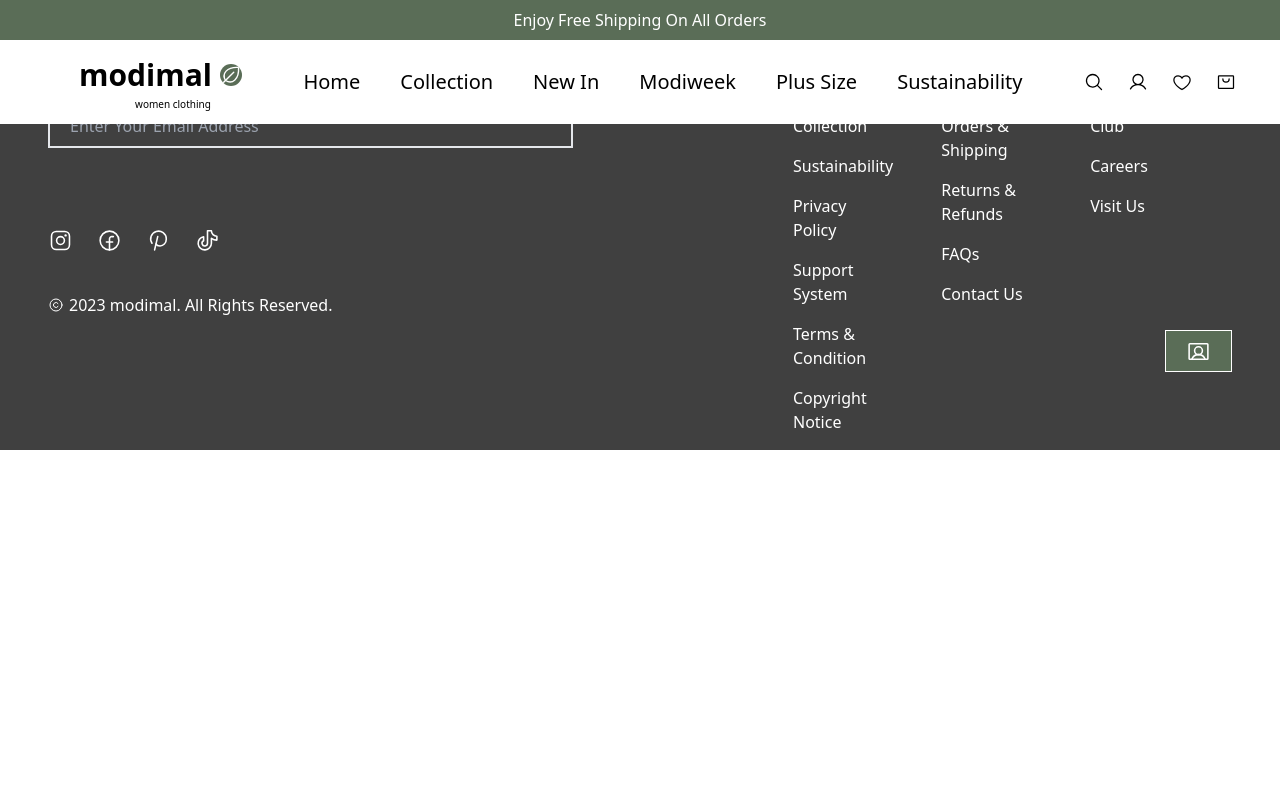
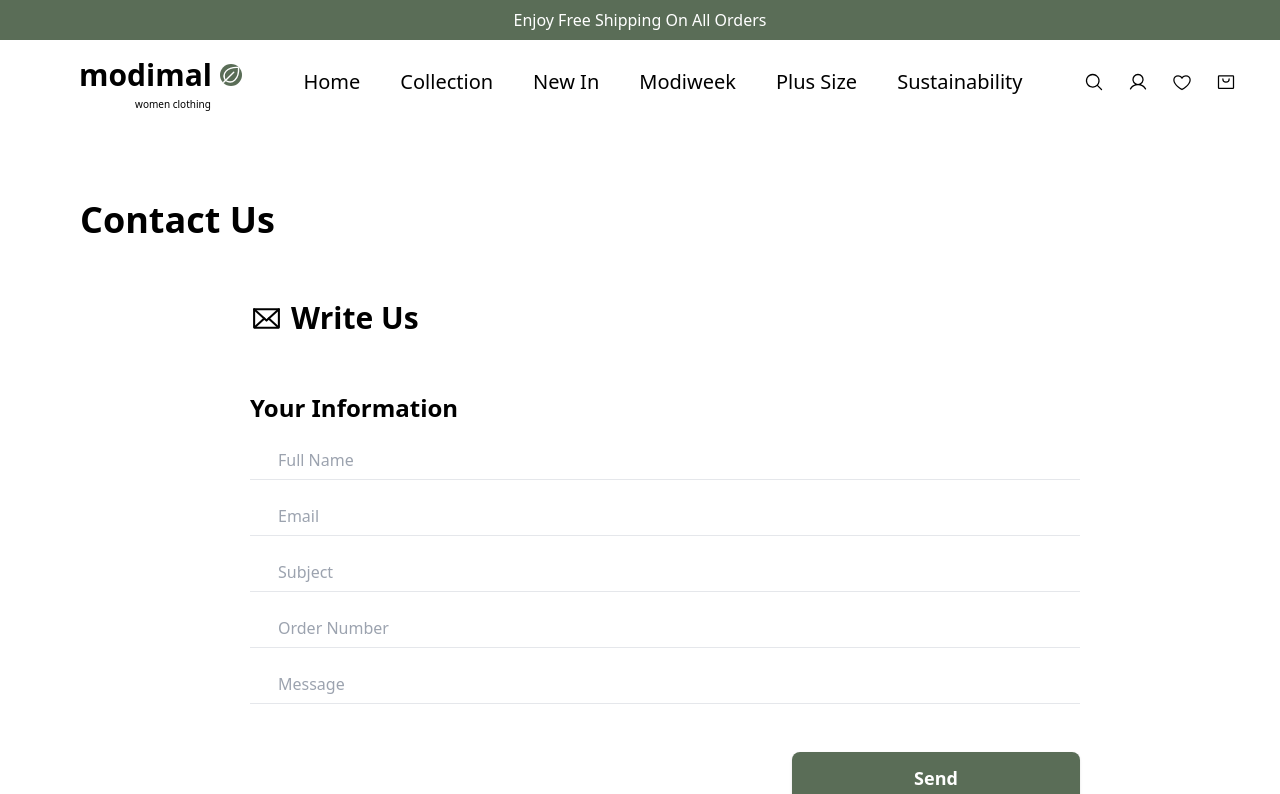
Before and after one commit to caiobrotzki/Modimal, a React (Vite) app: page /contact in a window 1280 px wide. Shown: the top 794 px of the page. Built offline with nearby package versions, Linux system fonts and the light colour scheme.

Commit message:
add contact pages

```diff
--- a/src/App.tsx
+++ b/src/App.tsx
@@ -5,6 +5,7 @@ import Footer from "./components/footer";
 import Home from "./pages/home";
 import User from "./pages/Register";
 import Login from "./pages/login";
+import ContactUS from "./pages/ContactUS";
 
 const App: React.FC = () => {
   return (
@@ -14,6 +15,7 @@ const App: React.FC = () => {
         <Route path="/" element={<Home />} />
         <Route path="/Registre" element={<User />} />
         <Route path="/login" element={<Login />} />
+        <Route path="/contact" element = {<ContactUS />} />
       </Routes>
       <Footer />
     </Router>
--- a/src/components/footer.tsx
+++ b/src/components/footer.tsx
@@ -7,6 +7,7 @@ import {
   UserRectangle,
 } from "phosphor-react";
 import Input from "./input";
+import { Link } from "react-router-dom";
 
 function Footer() {
   return (
@@ -58,7 +59,11 @@ function Footer() {
             <li>Orders & Shipping</li>
             <li>Returns & Refunds</li>
             <li>FAQs</li>
-            <li>Contact Us</li>
+            <li>
+              <Link to="/contact" className="hover:underline">
+                Contact Us
+              </Link>
+            </li>
           </ul>
         </div>
         <div>
--- /dev/null
+++ b/src/pages/ContactUS.tsx
@@ -0,0 +1,13 @@
+import Form  from "../pages/features/Contact/form";
+export default function ContactUS() {
+  return (
+    <div className="mt-[200px] mb-20">
+      <div className="">
+        <h1 className="font-bold text-4xl ml-20">Contact Us</h1>
+      </div>
+      <div>
+        <Form />
+      </div>
+    </div>
+  );
+}
--- /dev/null
+++ b/src/pages/features/Contact/form.tsx
@@ -0,0 +1,42 @@
+import { Envelope } from "phosphor-react";
+import Input from "../../../components/input";
+
+const ArrayInput = [
+  { placeholder: "Full Name", type: "text" },
+  { placeholder: "Email", type: "email" },
+  { placeholder: "Subject", type: "text" },
+  { placeholder: "Order Number", type: "text" },
+  { placeholder: "Message", type: "text" },
+];
+
+export default function ContactUS() {
+  return (
+    <div className="mt-[60px] ml-[250px] flex flex-col mr-[200px]">
+      <div className="flex items-center mb-4">
+        <Envelope size={33} className="font-bold" />
+        <h1 className="font-semibold text-3xl ml-2">Write Us</h1>
+      </div>
+      <div className="mt-10 flex flex-col">
+        <h1 className="mb-4 font-semibold text-2xl">Your Information</h1>
+        <form className="flex flex-col gap-4">
+          {ArrayInput.map((input, idx) => (
+            <Input
+              key={idx}
+              type={input.type}
+              placeholder={input.placeholder}
+              className="border-b h-[40px] pl-7 w-full"
+            />
+          ))}
+          <div className="w-full flex justify-end">
+            <button
+              className="mt-8 py-3 rounded-lg text-white bg-[#5A6D57] font-semibold text-lg transition w-[288px] hover:bg-[#46604a] shadow"
+              type="submit"
+            >
+              Send
+            </button>
+          </div>
+        </form>
+      </div>
+    </div>
+  );
+}
```
